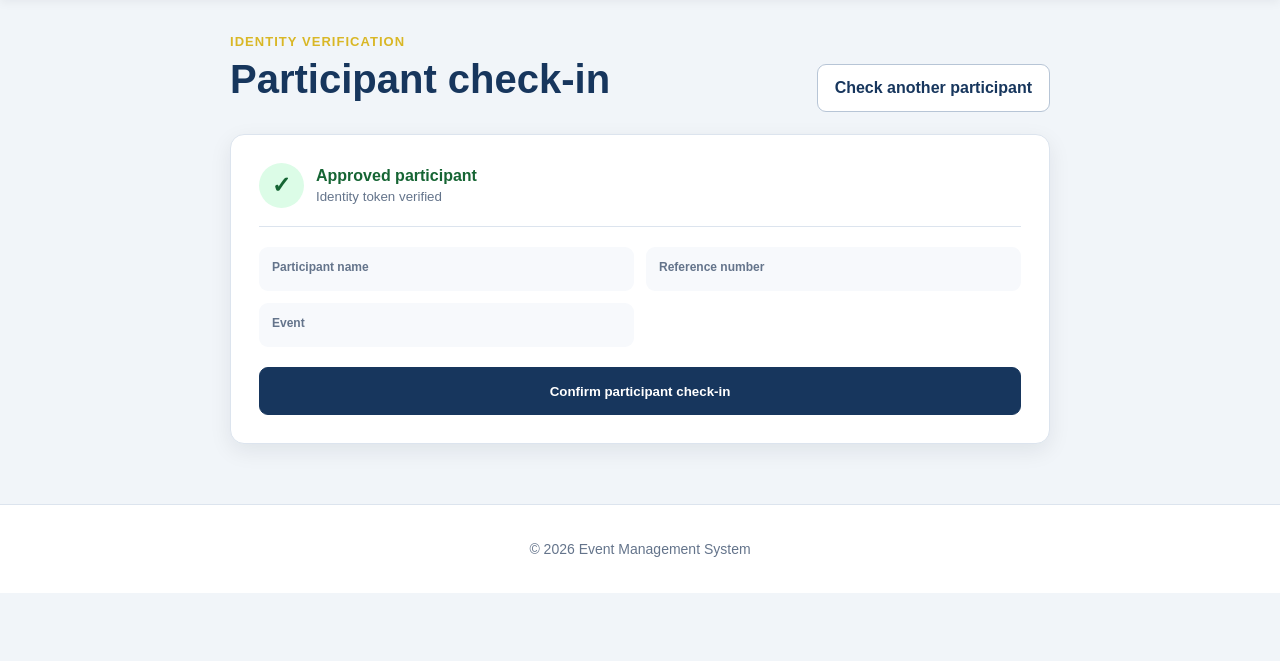
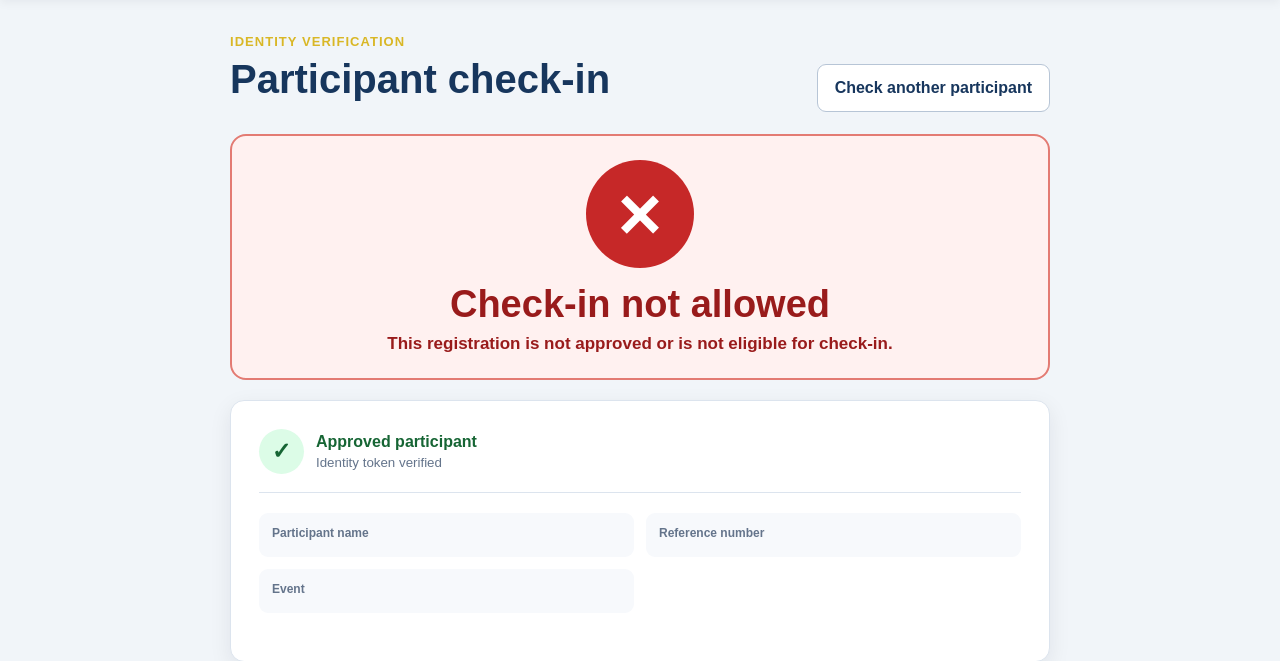
Before and after one commit to Mbitila-creator/event-management-system, a Django app: template templates/checkin/participant_check_in.html in a window 1280 px wide. Shown: the part 69-730 px from the top of the page. Before the commit the page ends 626 px from the top, so only its background shows below. Run offline with Django 4.2, Linux system fonts and the light colour scheme; the template is opened without the code that fills it, so the values that code supplies are empty.

Commit message:
Auto-fill badges and confirm QR check-in immediately

```diff
--- a/static/css/checkin.css
+++ b/static/css/checkin.css
@@ -90,6 +90,58 @@
     color: #8f1d18;
 }
 
+.checkin-result-panel {
+    margin-bottom: 20px;
+    padding: 24px;
+    border: 2px solid;
+    border-radius: 16px;
+    text-align: center;
+}
+
+.checkin-result-icon {
+    display: grid;
+    width: 108px;
+    height: 108px;
+    margin: 0 auto 15px;
+    place-items: center;
+    border-radius: 50%;
+    color: white;
+    font-size: 76px;
+    font-weight: 900;
+    line-height: 1;
+}
+
+.checkin-result-panel h2 {
+    margin: 0 0 8px;
+    font-size: clamp(26px, 7vw, 38px);
+}
+
+.checkin-result-panel p {
+    margin: 0;
+    font-size: 17px;
+    font-weight: 700;
+}
+
+.checkin-result-success {
+    border-color: #4caf73;
+    background: #ecfdf3;
+    color: #166534;
+}
+
+.checkin-result-success .checkin-result-icon {
+    background: #16803c;
+}
+
+.checkin-result-error {
+    border-color: #e37b73;
+    background: #fff1f0;
+    color: #991b1b;
+}
+
+.checkin-result-error .checkin-result-icon {
+    background: #c62828;
+}
+
 .verification-status {
     display: flex;
     align-items: center;
--- a/templates/checkin/participant_check_in.html
+++ b/templates/checkin/participant_check_in.html
@@ -23,12 +23,24 @@
             </div>
 
             {% if just_checked_in %}
-                <div class="checkin-alert checkin-alert-success" role="status">
-                    ✓ {% translate "Participant checked in successfully." %}
+                <div class="checkin-result-panel checkin-result-success" role="status">
+                    <span class="checkin-result-icon" aria-hidden="true">✓</span>
+                    <h2>{% translate "Check-in successful" %}</h2>
+                    <p>{% translate "Participant checked in successfully." %}</p>
                 </div>
             {% elif check_in %}
-                <div class="checkin-alert checkin-alert-warning" role="status">
-                    {% translate "This participant is already checked in." %}
+                <div class="checkin-result-panel checkin-result-error" role="alert">
+                    <span class="checkin-result-icon" aria-hidden="true">×</span>
+                    <h2>{% translate "Already checked in" %}</h2>
+                    <p>{% translate "This participant is already checked in." %}</p>
+                </div>
+            {% elif not is_eligible %}
+                <div class="checkin-result-panel checkin-result-error" role="alert">
+                    <span class="checkin-result-icon" aria-hidden="true">×</span>
+                    <h2>{% translate "Check-in not allowed" %}</h2>
+                    <p>
+                        {% translate "This registration is not approved or is not eligible for check-in." %}
+                    </p>
                 </div>
             {% endif %}
 
@@ -85,8 +97,12 @@
                         <span>{% translate "Checked in by" %}</span>
                         <strong>{{ check_in.checked_in_by }}</strong>
                     </div>
-                {% else %}
-                    <form method="post" class="checkin-confirm-form">
+                {% elif is_eligible %}
+                    <form
+                        method="post"
+                        class="checkin-confirm-form"
+                        id="automatic-check-in-form"
+                    >
                         {% csrf_token %}
                         <button type="submit" class="primary-button checkin-confirm-button">
                             {% translate "Confirm participant check-in" %}
@@ -97,3 +113,23 @@
         </div>
     </section>
 {% endblock %}
+
+{% block extra_js %}
+    {% if auto_check_in and is_eligible and not check_in %}
+        <script>
+            document.addEventListener("DOMContentLoaded", function () {
+                const checkInForm = document.getElementById(
+                    "automatic-check-in-form"
+                );
+
+                if (checkInForm) {
+                    if (typeof checkInForm.requestSubmit === "function") {
+                        checkInForm.requestSubmit();
+                    } else {
+                        checkInForm.submit();
+                    }
+                }
+            });
+        </script>
+    {% endif %}
+{% endblock %}
```
Also changed, not shown: checkin/tests.py (+11 -1 lines), checkin/views.py (+15 -2 lines), forms_builder/services.py (+69 -0 lines), forms_builder/tests.py (+65 -1 lines), forms_builder/views.py (+9 -3 lines), forms_builder/migrations/0005_backfill_badge_identity.py (added), locale/sw/LC_MESSAGES/django.po.
